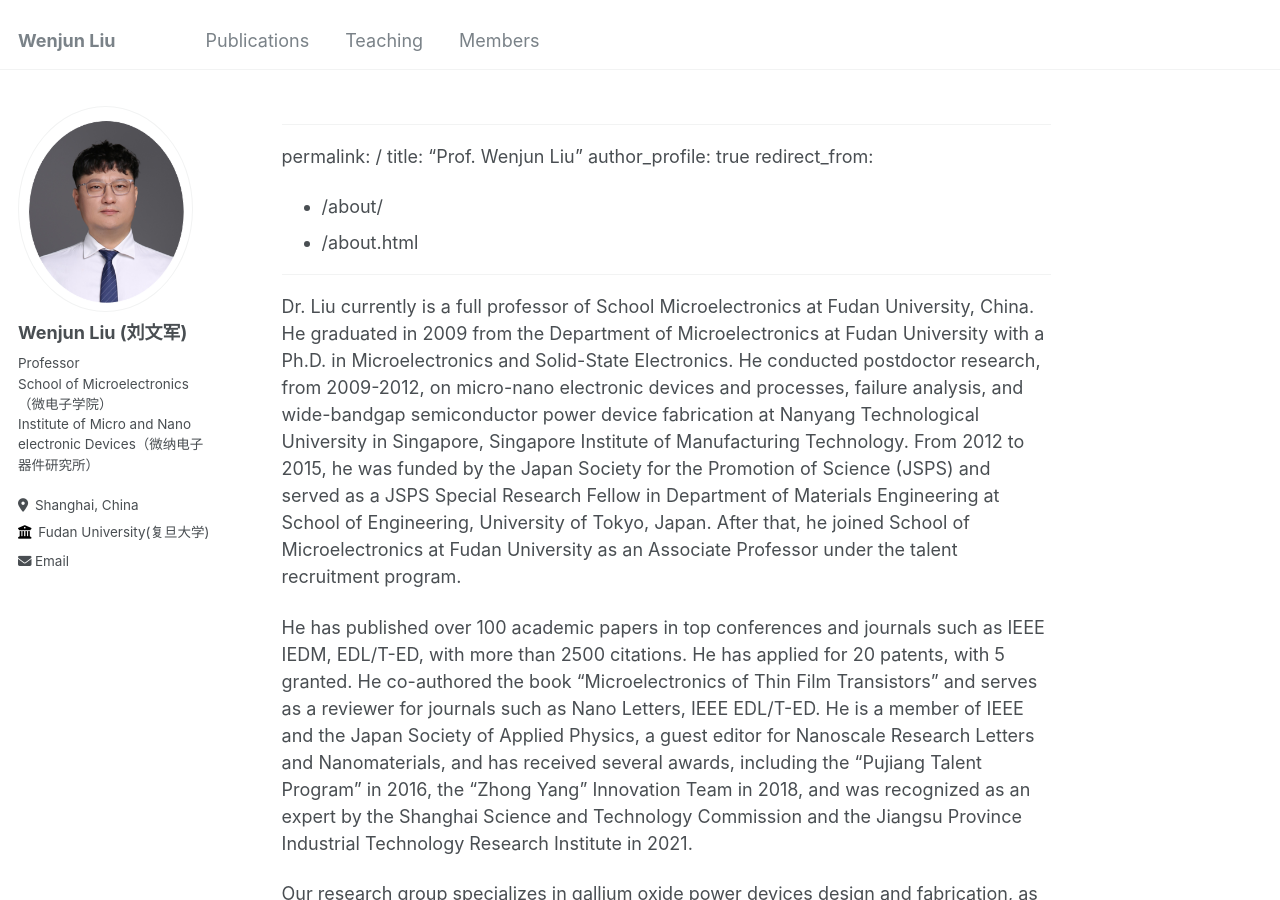
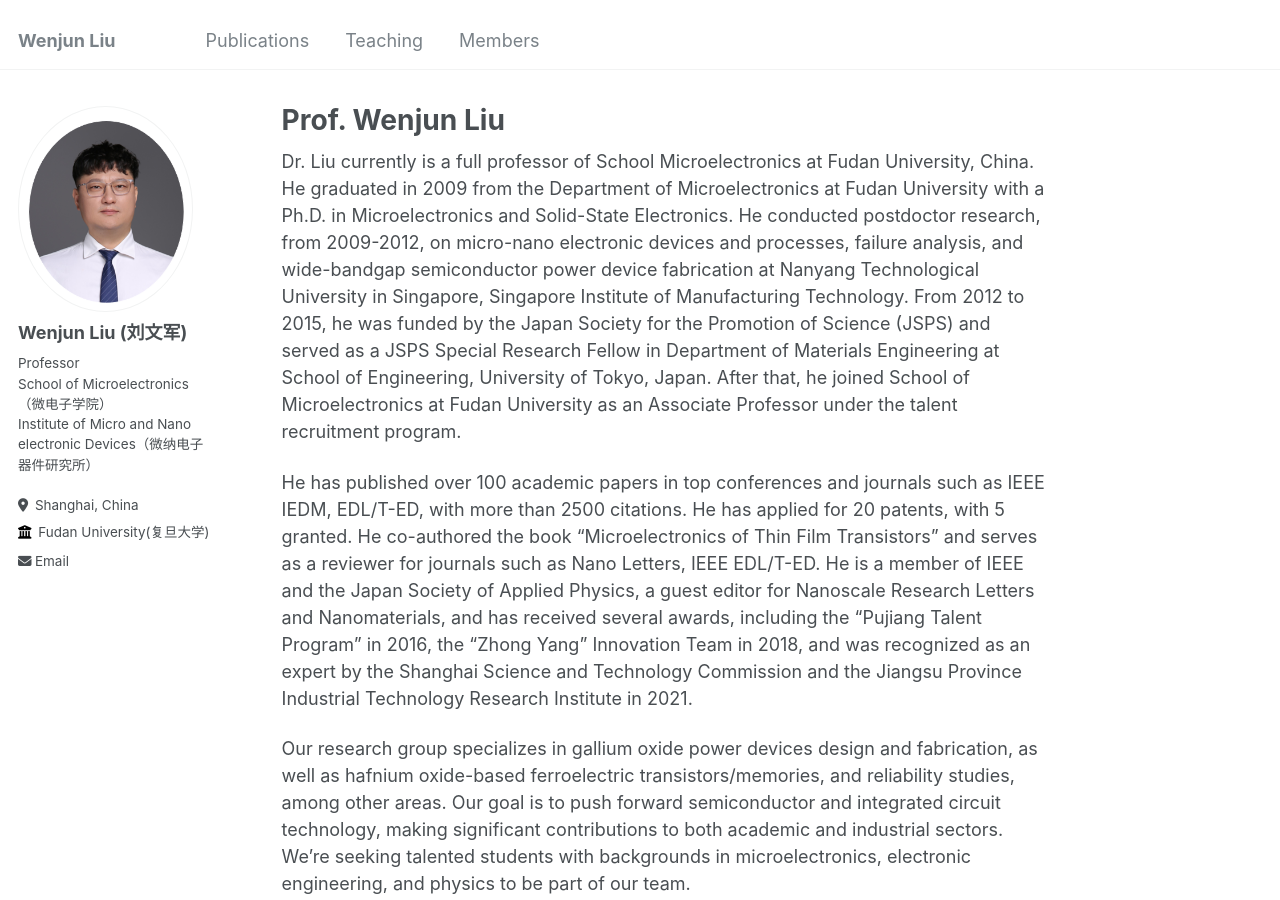
Before and after one commit to fudanpower/fudanpower.github.io, a Jekyll site: the page built from _pages/about.md, in a window 1280 px wide and 900 px high. Built offline with Jekyll 4.4.1, drawn with Linux system fonts in a browser that asks for light colours; our own code applies the rules of GitHub Pages for plain Markdown files.

Commit message:
Update about.md

```diff
--- a/_pages/about.md
+++ b/_pages/about.md
@@ -1,14 +1,12 @@
-***
-
+---
 permalink: /
 title: "Prof. Wenjun Liu"
 author\_profile: true
 redirect\_from:
 
-*   /about/
-*   /about.html
-
-***
+  - /about/
+  - /about.html
+---
 
 Dr. Liu currently is a full professor of School Microelectronics at Fudan University, China. He graduated in 2009 from the Department of Microelectronics at Fudan University with a Ph.D. in Microelectronics and Solid-State Electronics. He conducted postdoctor research, from 2009-2012, on micro-nano electronic devices and processes, failure analysis, and wide-bandgap semiconductor power device fabrication at Nanyang Technological University in Singapore, Singapore Institute of Manufacturing Technology. From 2012 to 2015, he was funded by the Japan Society for the Promotion of Science (JSPS) and served as a JSPS Special Research Fellow in Department of Materials Engineering at School of Engineering, University of Tokyo, Japan. After that, he joined School of Microelectronics at Fudan University as an Associate Professor under the talent recruitment program.
 
```
